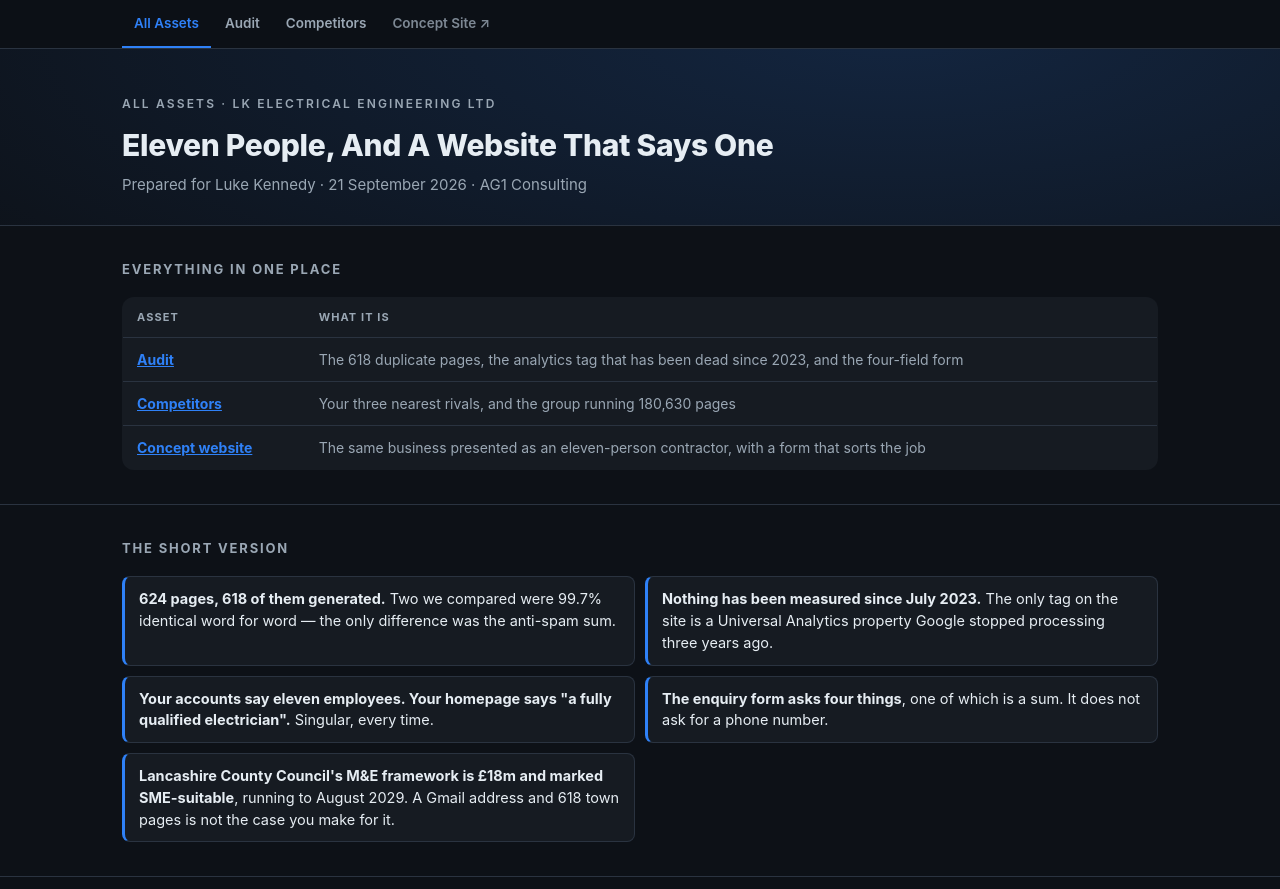
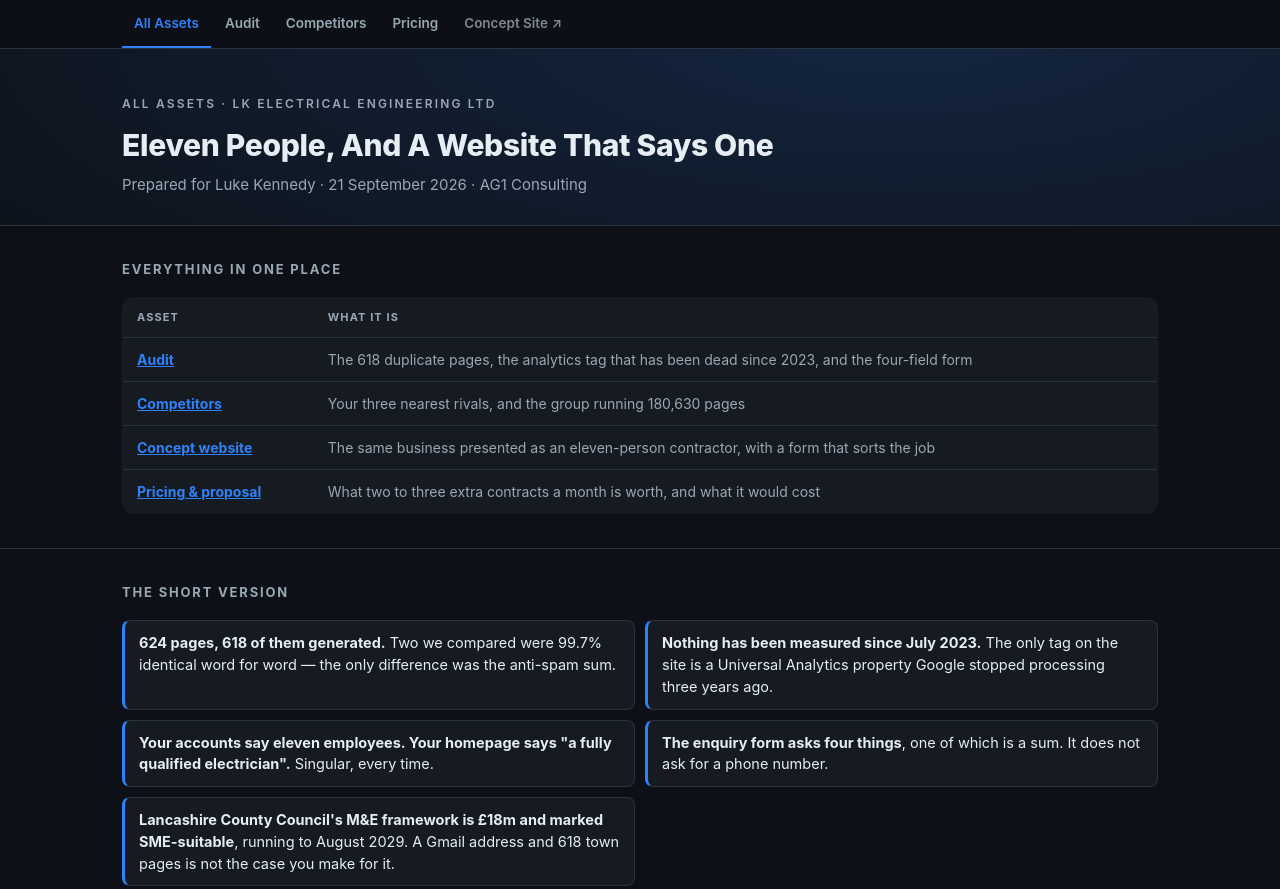
Before and after one commit to andrei170/lk-electrical-audit, a plain HTML site: page assets.html in a window 1280 px wide. Shown: the top 889 px of the page. Drawn offline with Linux system fonts and the light colour scheme.

Commit message:
Update assets.html

```diff
--- a/assets.html
+++ b/assets.html
@@ -1,6 +1,6 @@
 <!DOCTYPE html><html lang="en"><head><meta charset="utf-8">
 <meta name="viewport" content="width=device-width,initial-scale=1">
-<title>All Assets | LK Electrical Engineering</title><style>
+<title>All Assets &middot; LK Electrical Engineering &middot; AG1 Consulting</title><style>
 :root{--bg:#0d1117;--panel:#161b22;--ink:#e6edf3;--mut:#9aa7b4;--line:#2a3340;--accent:#2f81f7;
   --good:#3fb950;--bad:#f85149;--gradF:#f85149;--gradD:#e8702a;--gradC:#d29922;--gradB:#3fb950;--gradA:#2ea043;}
 *{box-sizing:border-box;margin:0;padding:0}
@@ -97,7 +97,7 @@
 .agnav a.on{color:var(--accent);border-bottom-color:var(--accent)}
 .agnav a.ext{opacity:.8}
 @media(max-width:640px){.agnav .inner{padding:0 14px}.agnav a{padding:12px 10px;font-size:13px}}
-</style></head><body><nav class="agnav"><div class="inner"><a href="assets.html" class="on">All Assets</a><a href="./">Audit</a><a href="competitors.html">Competitors</a><a href="https://andrei170.github.io/lk-electrical-demo/" class="ext" target="_blank" rel="noopener">Concept Site &#8599;</a></div></nav>
+</style></head><body><nav class="agnav"><div class="inner"><a href="assets.html" class="on">All Assets</a><a href="./">Audit</a><a href="competitors.html">Competitors</a><a href="offer.html">Pricing</a><a href="https://andrei170.github.io/lk-electrical-demo/" class="ext" target="_blank" rel="noopener">Concept Site &#8599;</a></div></nav>
 <header>
   <div class="wrap">
     <div class="eyebrow">All Assets &middot; LK Electrical Engineering Ltd</div>
@@ -114,6 +114,7 @@
       <tr><td><b><a href="https://andrei170.github.io/lk-electrical-audit/" style="color:var(--accent)">Audit</a></b></td><td>The 618 duplicate pages, the analytics tag that has been dead since 2023, and the four-field form</td></tr>
       <tr><td><b><a href="https://andrei170.github.io/lk-electrical-audit/competitors.html" style="color:var(--accent)">Competitors</a></b></td><td>Your three nearest rivals, and the group running 180,630 pages</td></tr>
       <tr><td><b><a href="https://andrei170.github.io/lk-electrical-demo/" style="color:var(--accent)">Concept website</a></b></td><td>The same business presented as an eleven-person contractor, with a form that sorts the job</td></tr>
+      <tr><td><b><a href="https://andrei170.github.io/lk-electrical-audit/offer.html" style="color:var(--accent)">Pricing &amp; proposal</a></b></td><td>What two to three extra contracts a month is worth, and what it would cost</td></tr>
     </table>
   </div>
 </section>
```
